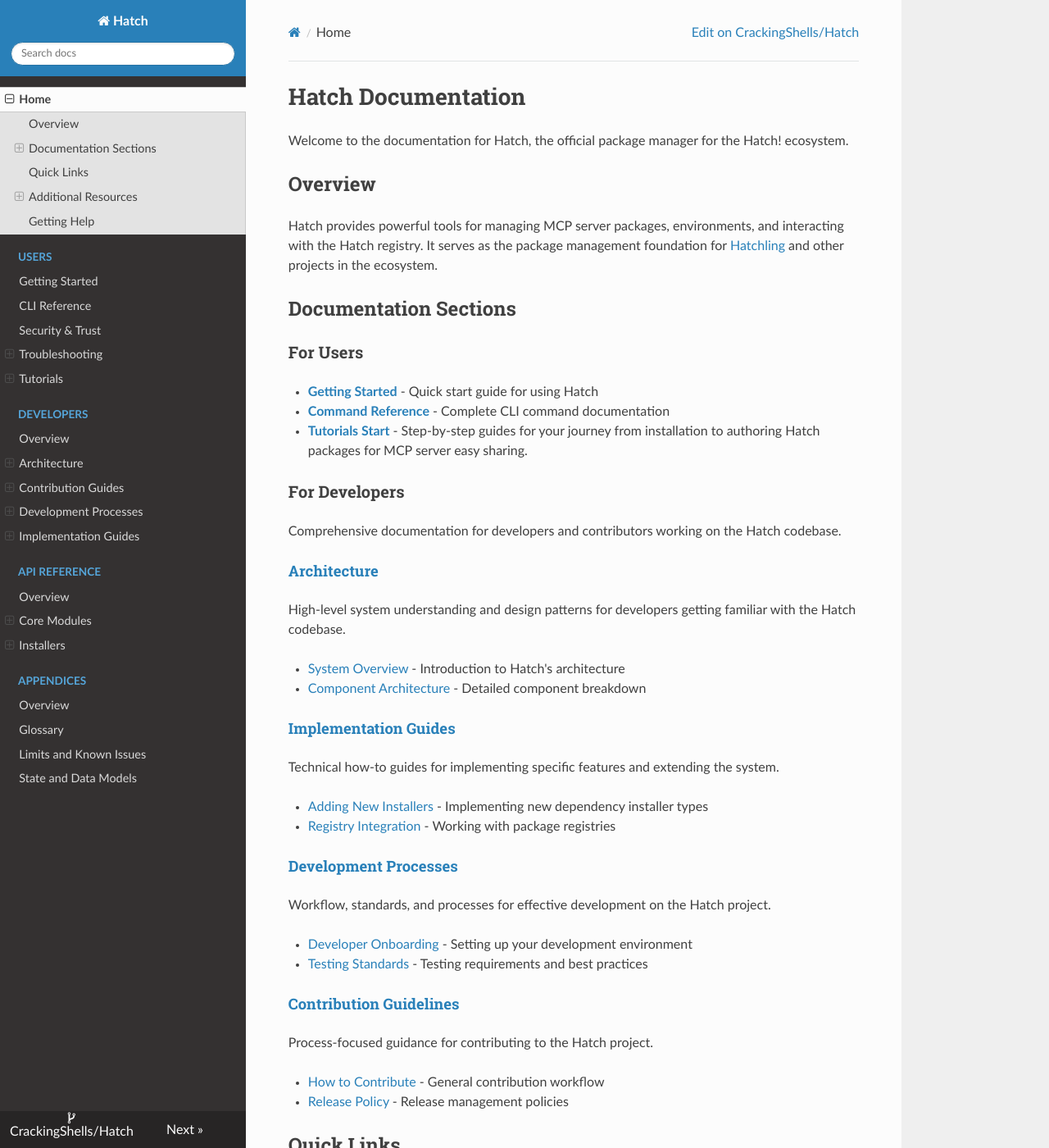
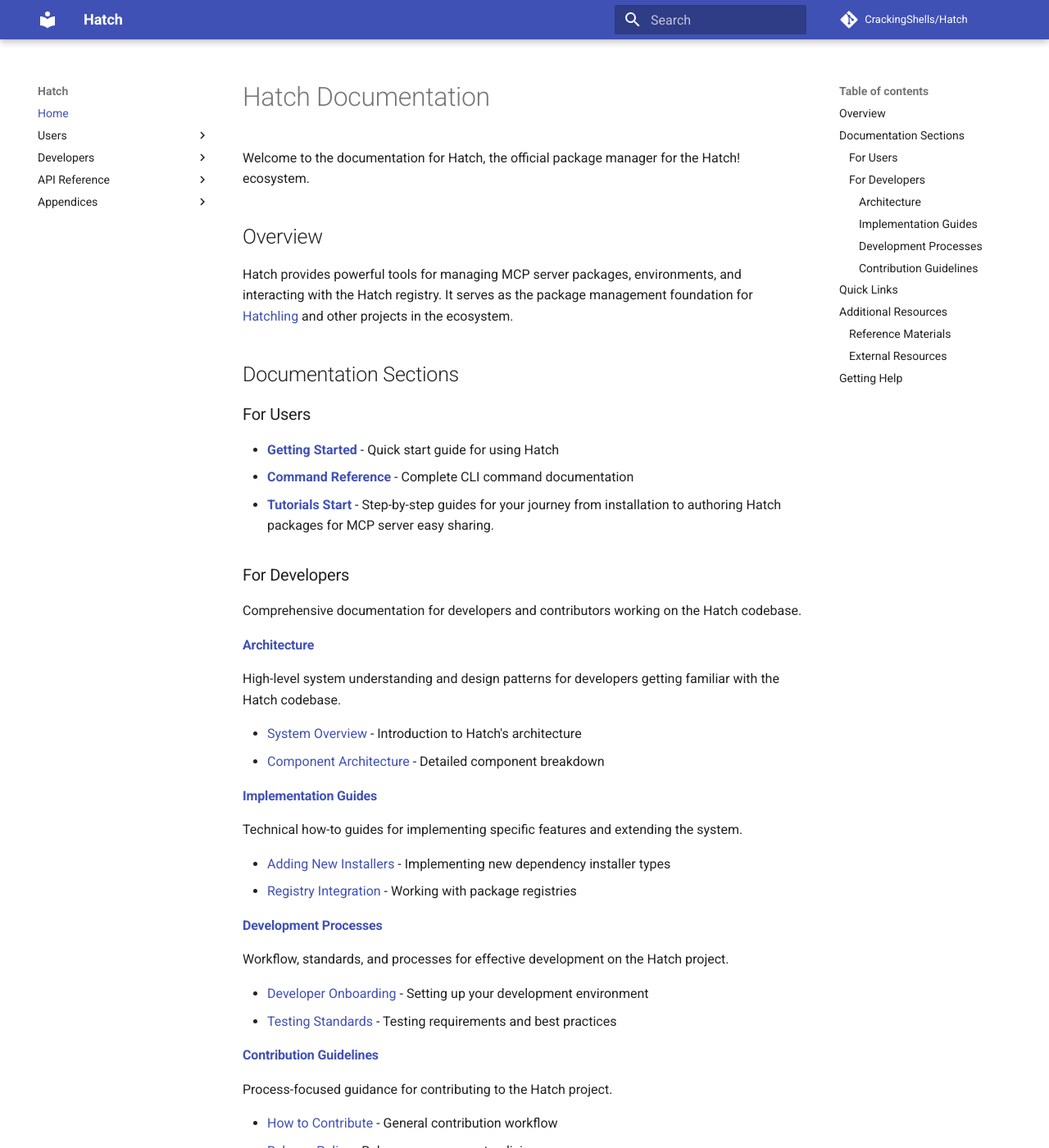
Before and after one commit to LittleCoinCoin/Hatch, an MkDocs documentation site: the page built from docs/index.md, in a window 1280 px wide and 1400 px high. Shown: the whole window at 82% size. Built offline with MkDocs 1.6.1 and Material for MkDocs 9.7.7, drawn with Linux system fonts in a browser that asks for light colours; nearby versions of some CDN libraries; comment, search, counter and statistics services are not loaded; some of the changed lines change nothing that is shown; some of the changed text lies outside the part shown.

Commit message:
docs: update documentation theme to Material and add mkdocs-material dependency (#36)

```diff
--- a/docs/requirements.txt
+++ b/docs/requirements.txt
@@ -1,2 +1,3 @@
 mkdocstrings
 mkdocstrings-python
+mkdocs-material
--- a/mkdocs.yml
+++ b/mkdocs.yml
@@ -6,7 +6,7 @@
 docs_dir: docs
 
 theme:
-  name: readthedocs
+  name: material
 
 plugins:
   - search
```
